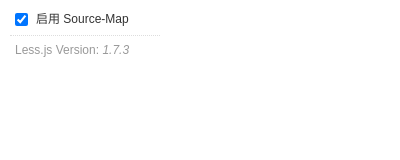
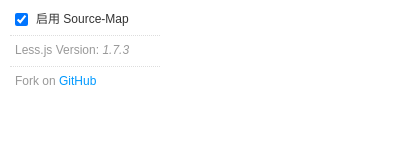
Before and after one commit to laoshu133/chrome-lessjs, a browser extension: page popup.html in a window 400 px wide. Drawn offline with Linux system fonts and the light colour scheme.

Commit message:
完善 popup

```diff
--- a/popup.html
+++ b/popup.html
@@ -10,8 +10,10 @@
 
     .pop_panel{ padding: 5px 10px; width: 150px;}
     .pop_panel li{ padding: 5px; height: 20px; vertical-align: top;}
+    .pop_panel li a{ color: #09F; text-decoration: none;}
     .pop_panel .field{ float: left;}
     .pop_panel .field input{ margin: -1px .6em 0 0; vertical-align: middle;}
+    .pop_panel .ext,
     .pop_panel .ver{ border-top: 1px dotted #DDD; color: #999;}
     </style>
 </head>
@@ -20,6 +22,7 @@
         <ul>
             <li><label for="source_map_enabled">启用 Source-Map</label><span class="field checkbox"><input type="checkbox" id="source_map_enabled" checked /></span></li>
             <li class="ver"><span>Less.js Version: <em>1.7.3</em></span></li>
+            <li class="ext">Fork on <a href="https://github.com/laoshu133/chrome-lessjs" target="_blank">GitHub</a></li>
         </ul>
     </div>
 
```
